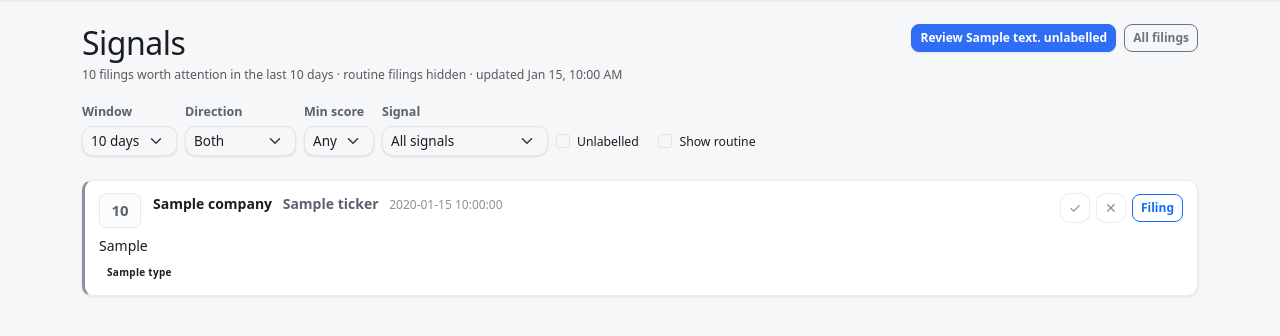
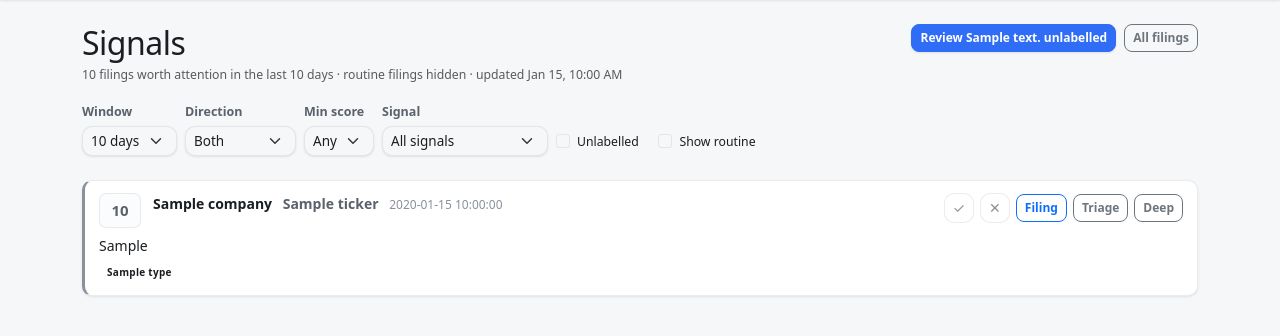
Before and after one commit to esafier/8K-Analyzer, a Flask app: template templates/inbox.html in a window 1280 px wide. Shown: the part 55-391 px from the top of the page. Run offline with Flask 3, Linux system fonts and the light colour scheme; the template is opened without the code that fills it: most values are stand-ins (such as "Sample title", 1, 10 or a date in 2020); parts of the project's set-up code (start-up, migrations or seed data) failed here and were passed over.

Commit message:
Add Triage/Deep hand-off buttons to Claude on inbox cards
Each inbox filing gets two links that open a new Claude chat prefilled with a
governance-situation request (TRIAGE or DEEP mode) for that filing: ticker,
company, filed date, document URL and the tracker's top signal. Nothing runs
until the request is sent in Claude.

Co-Authored-By: Claude Opus 5.5 <noreply@anthropic.com>
Claude-Session: https://claude.ai/code/session_01CoHM8RQMLBHDW38gAz8Arc

```diff
--- a/templates/inbox.html
+++ b/templates/inbox.html
@@ -114,6 +114,16 @@
                 title="Noise — teaches the ranker">&#10005;</button>
         <a href="{{ filing.filing_document_url or filing.filing_url }}" target="_blank"
            class="btn btn-sm btn-outline-primary" rel="noopener">Filing</a>
+        {# Hand-off to Claude. These only open a new Claude chat with the request
+           filled in; nothing runs (and no tokens are spent) until it is sent there. #}
+        {% set _gov_ctx = (filing.ticker or filing.company) ~ " (" ~ filing.company ~ "). Trigger filing dated "
+             ~ filing.filed_date ~ ": " ~ (filing.filing_document_url or filing.filing_url)
+             ~ " . My 8-K tracker flagged it as: " ~ (filing.top_signal or "no summary")
+             ~ " Then add the log line to my Governance Situation Log Google Sheet." %}
+        <a href="claude://claude.ai/new?q={{ ("Run the governance-situation skill in TRIAGE mode on " ~ _gov_ctx) | urlencode }}"
+           class="btn btn-sm btn-outline-secondary" title="Quick governance read in Claude (triage)">Triage</a>
+        <a href="claude://claude.ai/new?q={{ ("Run the governance-situation skill in DEEP mode on " ~ _gov_ctx) | urlencode }}"
+           class="btn btn-sm btn-outline-secondary" title="Full governance read in Claude (deep, costs more)">Deep</a>
       </div>
     </div>
 
```
